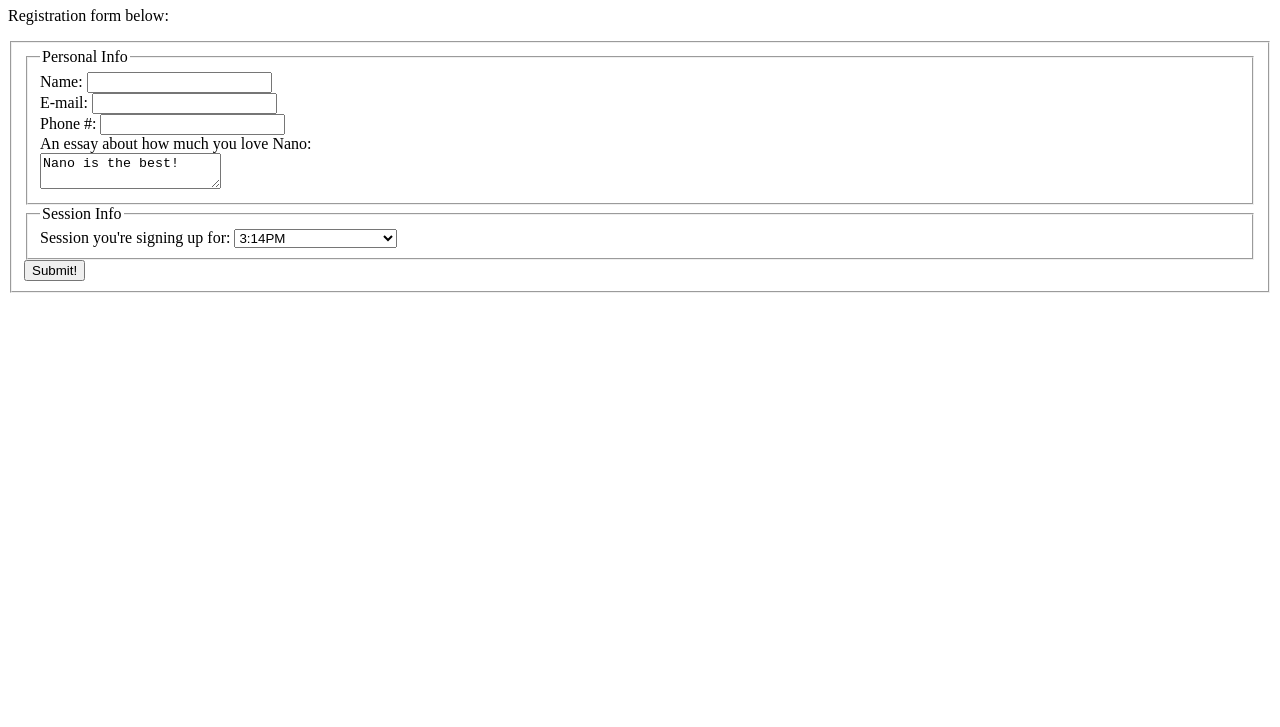
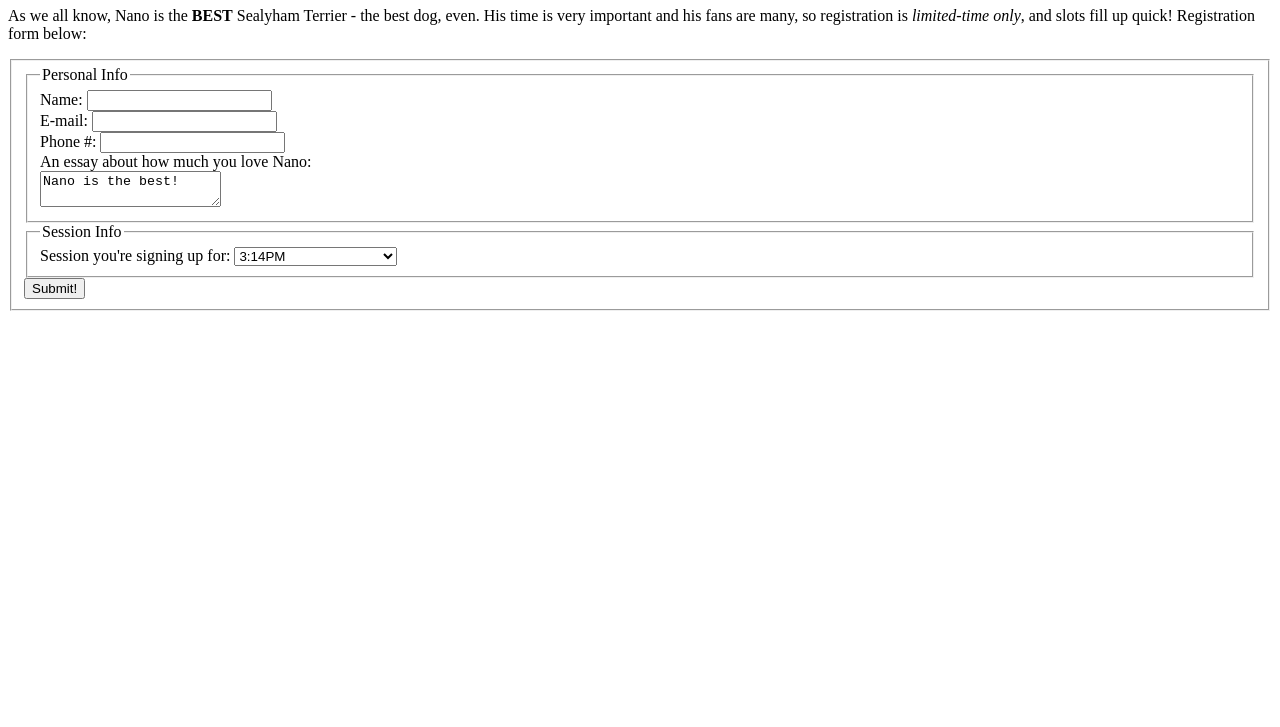
Before and after one commit to ah-OOG-ah/PWEB, a website: page src/index.html in a window 1280 px wide. Shown: the part 73-800 px from the top of the page. Drawn offline with Linux system fonts and the light colour scheme.

Commit message:
Update index.html

```diff
--- a/src/index.html
+++ b/src/index.html
@@ -6,8 +6,10 @@
   </head>
   <body>
     <main>
-      <h1>Registration for Nano Petting Sessions <b>Now Open!</b></h1>
-      <p>Registration form below:</p>
+      <h1>Registration for Nano Petting Sessions Now Open!</h1>
+      <p>As we all know, Nano is the <b>BEST</b> Sealyham Terrier - the best dog, even.
+        His time is very important and his fans are many, so registration is <i>limited-time only</i>,
+        and slots fill up quick! Registration form below:</p>
       <form>
         <fieldset> <!-- This one just puts a box around everything -->
 
```
